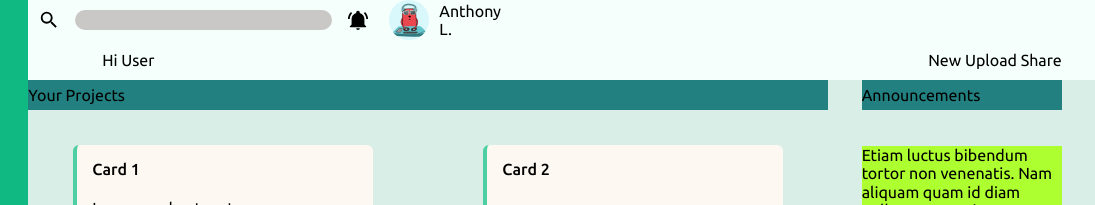
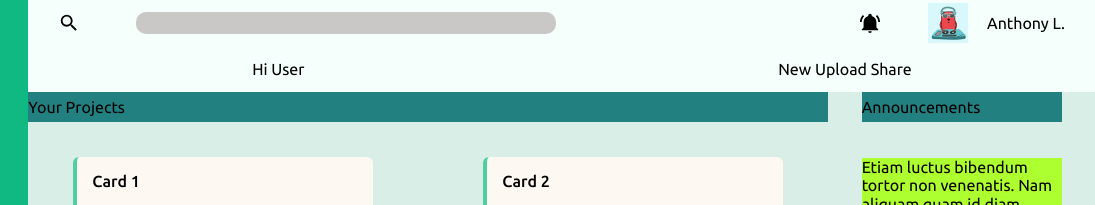
Before and after one commit to Zellrei/TOP_Admin_Dashboard, a plain HTML site: page index.html in a window 1280 px wide. Shown: the top 205 px of the page, 185-1280 px from the left. Drawn offline with Linux system fonts and the light colour scheme.

Commit message:
header top bar done

```diff
--- a/index.html
+++ b/index.html
@@ -32,15 +32,18 @@
     <div class="grid-right-side">
       <div class="grid-content-header">
         <div class="grid-content-header-top">
-          <div class="header-search">
+          <div class="header-top-left">
             <img src="img/search.svg" width="22px" height="22px" alt="magnifier">
             <input name="search" type="text">
+          </div>
 
+          <div class="header-top-right">
             <img src="img/notifications.svg" width="22px" height="22px" alt="bell-ring">
             <img src="img/profilepic.jpg" width="40px" height="40px" alt="User profile picture">
             <span>Anthony L.</span>
+          </div>
 
-          </div>
+
         </div>
         <div class="grid-content-header-bottom">
           <div class="header-user-hi">Hi User</div>
--- a/styles.css
+++ b/styles.css
@@ -411,30 +411,39 @@ ul {
   justify-content: center;
 }
 
-.header-search {
+.header-top-left {
   display: grid;
-  grid-template-columns: 1fr 5fr 1fr 1fr 2fr;
+  grid-template-columns: 1fr 7fr ;
   grid-auto-flow: column;
   align-items: center;
   vertical-align: middle;
-  justify-content: start;
+  margin-left: 30px;
 }
 
-.header-search img {
-  margin: 0px 10px;
+.header-top-left img {
+  margin: 0px 0px;
   border-radius: 50%;
 }
 
-.header-search input {
+.header-top-left input {
   background-color: rgb(202, 199, 199);
   border: none;
   border-radius: 10px;
   box-sizing: border-box;
-  margin: 5px;
+  margin: 6px;
+  margin-left: 15px;
   padding-left: 7px;
+  height: 22px;
 }
 
-
+.header-top-right {
+  display: grid;
+  grid-template-columns: minmax(40px, 1fr) minmax(40px, 1fr) 1fr;
+  margin-right: 30px;
+  align-items: center;
+  justify-self: end;
+  justify-items: center;
+}
 
 
 .grid-right-side {
@@ -447,7 +456,7 @@ ul {
 
 .grid-content-header {
   display: grid;
-  grid-template-columns: auto;
+
   grid-template-rows: 1fr 1fr;
 
 }
@@ -456,15 +465,15 @@ ul {
 .grid-content-header-top {
   background-color: var(--header-bg);
   display: grid;
-  grid-template-columns: repeat(auto-fit, 200px);
-  justify-content: space-between;
+  grid-template-columns: 1fr 1fr;
+  justify-content: center;
   align-items: center;
 }
 
 .grid-content-header-bottom {
   background-color: var(--header-bg);
   display: grid;
-  grid-template-columns: repeat(auto-fit, 200px);
+  grid-template-columns: repeat(auto-fit, minmax(200px,500px));
   justify-content: space-between;
   align-items: center;
   justify-items: center;
```
